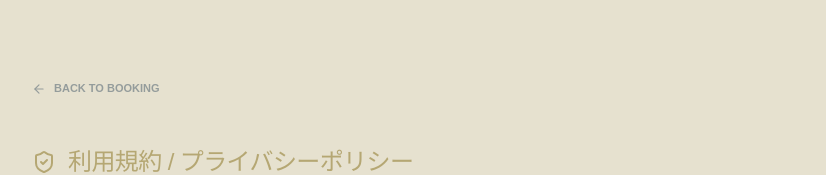
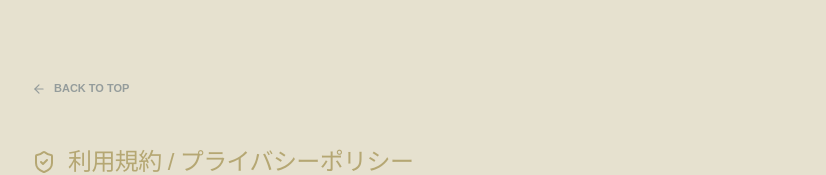
Before and after one commit to minomon893/m.-personal-space, a Next.js app: page /terms in a window 1280 px wide. Shown: the top 175 px of the page, without its empty margins (224-1050 px from the left). Built offline with nearby package versions, Linux system fonts and the light colour scheme.

Commit message:
change term

```diff
--- a/jsconfig.json
+++ b/jsconfig.json
@@ -1,5 +1,6 @@
 {
   "compilerOptions": {
+    "baseUrl": ".",
     "paths": {
       "@/*": ["./src/*"]
     }
--- a/src/app/booking/guide/page.js
+++ b/src/app/booking/guide/page.js
@@ -7,7 +7,7 @@ import {
   MessageCircle, ChevronLeft, ChevronRight
 } from "lucide-react";
 import { motion, AnimatePresence } from "framer-motion";
-import { supabase } from "@/lib/supabase"; // インポートを追加
+import { supabase } from "../../../lib/supabase";
 
 export default function BehaviorGuidePage() {
   const [currentIndex, setCurrentIndex] = useState(0);
--- a/src/app/booking/realtime/page.js
+++ b/src/app/booking/realtime/page.js
@@ -7,7 +7,8 @@ import {
   MessageCircle, ChevronLeft, ChevronRight
 } from "lucide-react";
 import { motion, AnimatePresence } from "framer-motion";
-import { supabase } from "@/lib/supabase";
+// エイリアス依存を回避し、確実な相対パスに修正しました
+import { supabase } from "../../../lib/supabase";
 
 export default function LiveSessionPage() {
   const [currentIndex, setCurrentIndex] = useState(0);
--- a/src/app/booking/text/page.js
+++ b/src/app/booking/text/page.js
@@ -7,7 +7,8 @@ import {
   Quote, Sparkles, BookOpen, FileText, ChevronLeft, ChevronRight
 } from "lucide-react";
 import { motion, AnimatePresence } from "framer-motion";
-import { supabase } from "@/lib/supabase"; // インポートを追加
+// エイリアス依存を回避し、確実な相対パスに修正しました
+import { supabase } from "../../../lib/supabase";
 
 export default function TextCounselingPage() {
   const [currentIndex, setCurrentIndex] = useState(0);
--- a/src/app/contact/page.js
+++ b/src/app/contact/page.js
@@ -42,8 +42,9 @@ export default function ContactPage() {
 
       {/* HEADER */}
       <header className="w-full max-w-md flex justify-between items-center mt-6 mb-16">
+        {/* テキストを Back to Top に変更し、トップページへの遷移を維持しました */}
         <Link href="/" className="text-[11px] font-bold opacity-60 uppercase flex items-center gap-2 hover:opacity-100 transition-all">
-          <ArrowLeft size={14}/> Back to Home
+          <ArrowLeft size={14}/> Back to Top
         </Link>
         <span className="text-[10px] tracking-[0.3em] font-bold opacity-30 uppercase">Contact</span>
       </header>
--- a/src/app/terms/page.js
+++ b/src/app/terms/page.js
@@ -1,7 +1,6 @@
 "use client";
 
 import React from "react";
-import Link from "next/link";
 import { ArrowLeft, ShieldCheck } from "lucide-react";
 
 export default function TermsPage() {
@@ -11,9 +10,10 @@ export default function TermsPage() {
 
         {/* ヘッダー */}
         <nav className="mb-12">
-          <Link href="/booking" className="text-[11px] font-bold opacity-60 uppercase flex items-center gap-2 hover:opacity-100 transition-all">
-            <ArrowLeft size={14}/> Back to Booking
-          </Link>
+          {/* aタグに切り替え、確実にトップページ(src/app/page.js)へ遷移するようにしました */}
+          <a href="/" className="text-[11px] font-bold opacity-60 uppercase flex items-center gap-2 hover:opacity-100 transition-all">
+            <ArrowLeft size={14}/> Back to Top
+          </a>
         </nav>
 
         <header className="mb-16 border-b border-[#5F6F7A]/10 pb-8">
```
